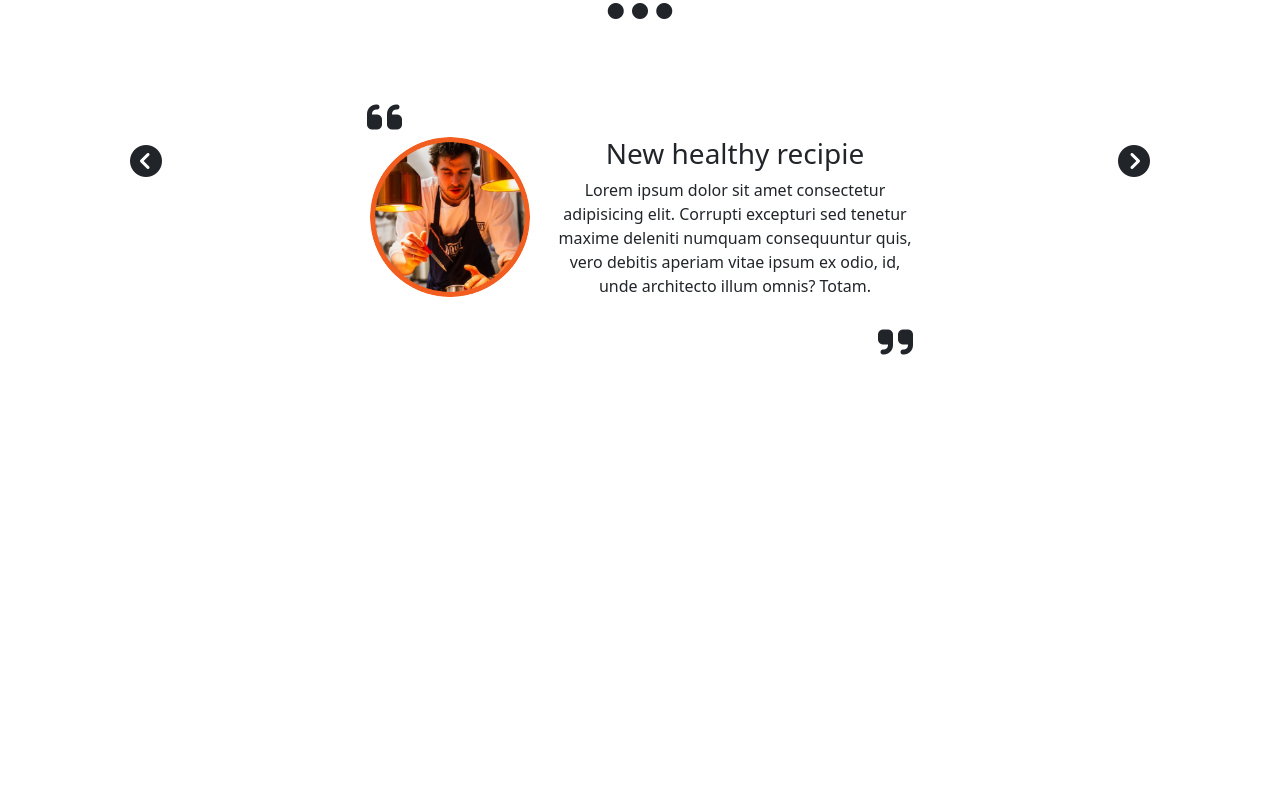
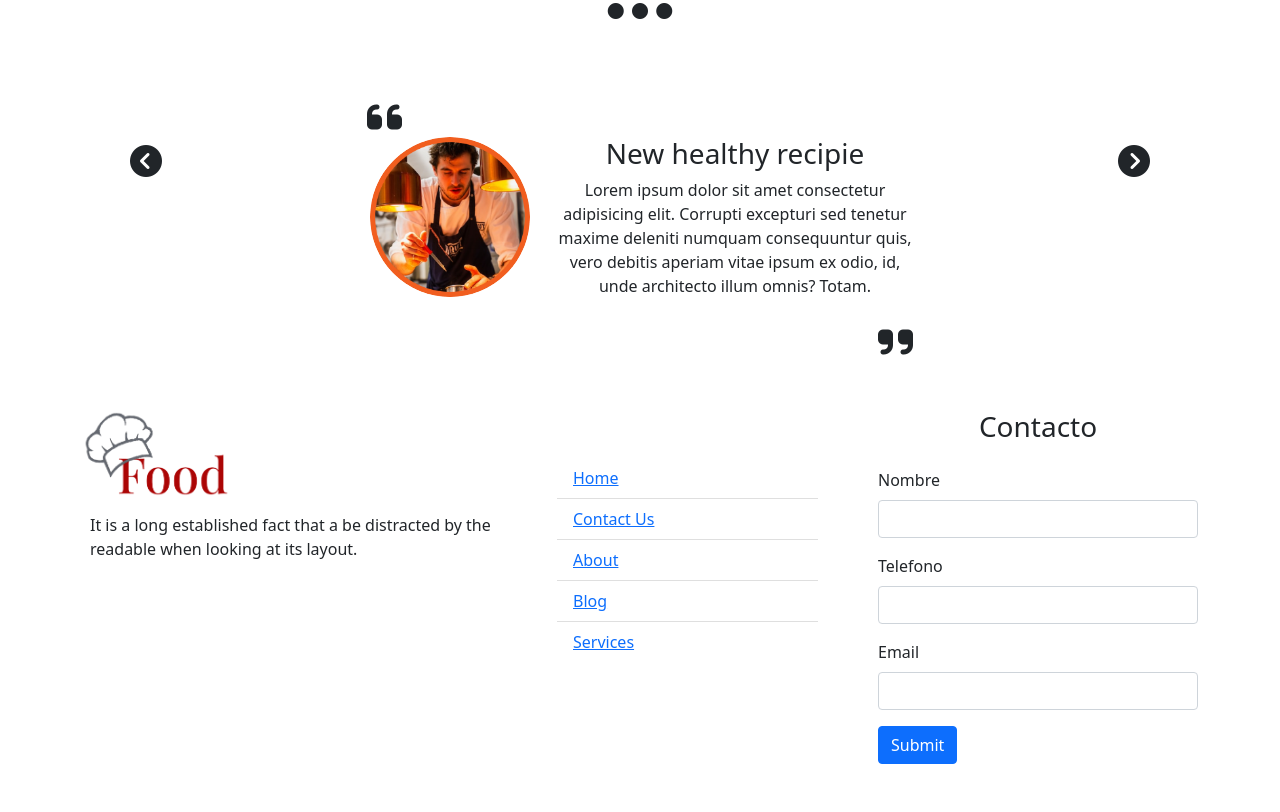
Before and after one commit to OmarVenturaP/restaurent-food-web, a plain HTML site: page views/index.html in a window 1280 px wide. Shown: the part 2299-3111 px from the top of the page. Before the commit the page ends 2709 px from the top, so only its background shows below. Drawn offline with nearby package versions, Linux system fonts and the light colour scheme.

Commit message:
Creando 5a sección 'contacto'

```diff
--- a/views/index.html
+++ b/views/index.html
@@ -77,7 +77,7 @@
         </div>
     </div>
 </header>
-<section class="container-fluid container" id="teste">
+<section class="container" id="teste">
     <div class="row">
         <div class="col-12 text-center pt-5 pb-5">
             <h2>
@@ -183,7 +183,7 @@
             <button type="button" class="btn btn-primary">Read more</button>
         </div>
 </section>
-<section class="container-fluid container" id="recipies">
+<section class="container" id="recipies">
     <div class="row ">
         <div class="col-12 text-center  pt-5 pb-5">
             <h2>
@@ -210,7 +210,7 @@
             <button type="button" class="btn btn-primary">Read more</button>
         </div>
 </section>
-<section class="container-fluid container" id="blog">
+<section class="container" id="blog">
     <div class="row ">
         <div class="col-12 text-center pt-5">
             <h2>
@@ -224,9 +224,8 @@
                 <i class="fa-solid fa-circle fs-6"></i>
             </h2>
         </div>
-
     </div>
-    <div class="row position-relative">
+    <div class="row">
         <div class="col-3">
             <i class="fa-solid fa-circle-chevron-left fs-2 ms-5 mt-5 pt-5"></i>
         </div>
@@ -257,7 +256,53 @@
             <i class="fa-solid fa-circle-chevron-right fs-2 me-5 mt-5 pt-5"></i>
         </div>
     </div>
-
+</section>
+<section class="container pb-5" id="contact">
+    <div class="row">
+        <div class="col-5">
+            <img src="/assets/img/logo-food.png" alt="" width="150" class="d-inline-block align-text-top">
+            <p class="pt-3 ps-2 pe-2">
+                It is a long established fact that a be distracted by the readable when looking at its layout.
+            </p>
+        </div>
+        <div class="col-3">
+            <ul class="list-group list-group-flush pt-5">
+                <li class="list-group-item">
+                    <a href="">Home</a>
+                </li>
+                <li class="list-group-item">
+                    <a href="">Contact Us</a>
+                </li>
+                <li class="list-group-item">
+                    <a href="">About</a>
+                </li>
+                <li class="list-group-item">
+                    <a href="">Blog</a>
+                </li>
+                <li class="list-group-item">
+                    <a href="">Services</a>
+                </li>
+            </ul>
+        </div>
+        <div class="col-4 ps-5">
+            <h3 class="text-center pb-3">Contacto</h3>
+            <form>
+                <div class="mb-3">
+                    <label for="inputNombre" class="form-label">Nombre</label>
+                    <input type="name" class="form-control" id="inputNombre">
+                </div>
+                <div class="mb-3">
+                    <label for="inputTelefono" class="form-label">Telefono</label>
+                    <input type="tel" class="form-control" id="inputTelefono">
+                </div>
+                <div class="mb-3">
+                    <label for="exampleInputEmail" class="form-label">Email</label>
+                    <input type="email" class="form-control" id="exampleInputEmail">
+                </div>
+                <button type="submit" class="btn btn-primary">Submit</button>
+            </form>
+        </div>
+    </div>
 </section>
 </body>
 </html>
```
